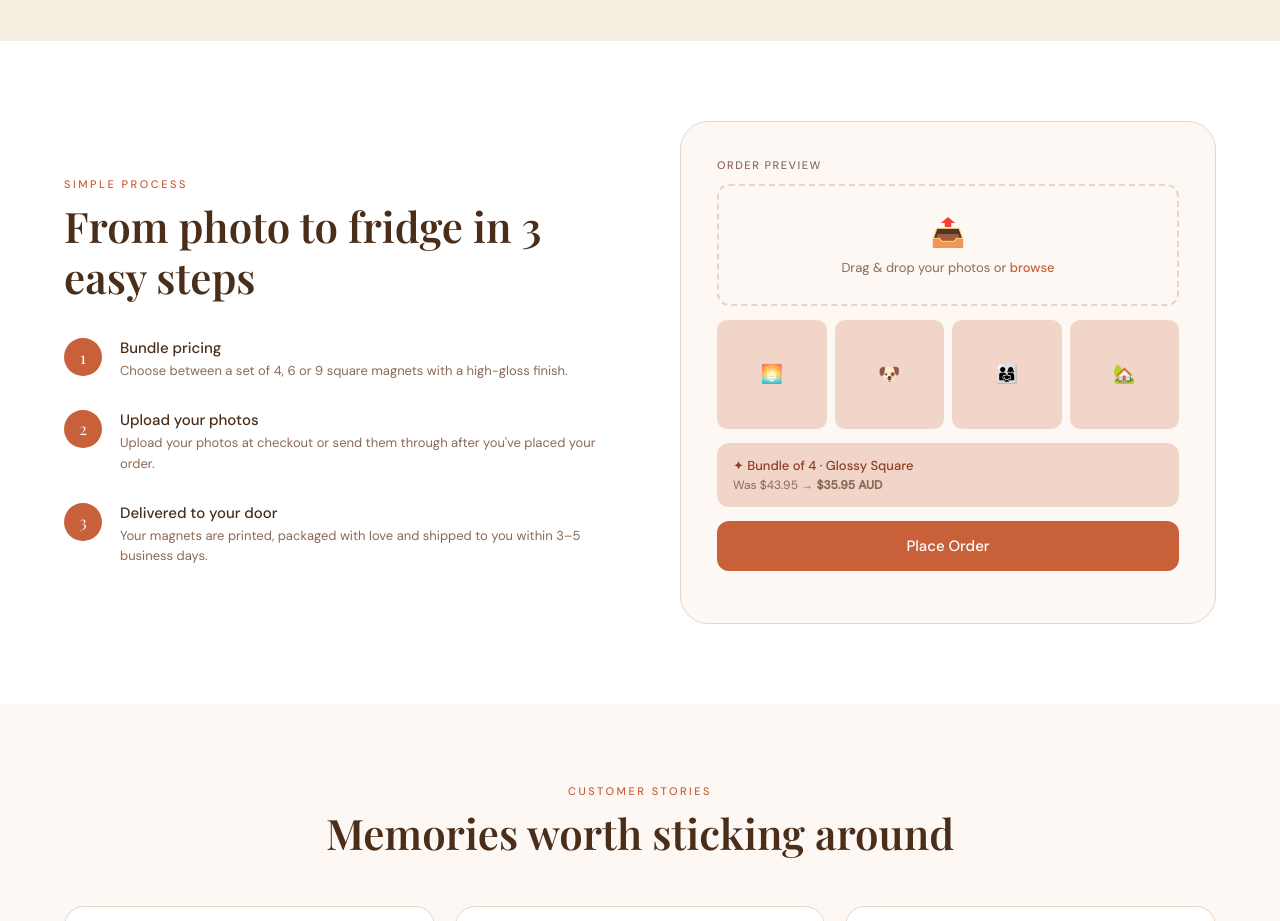
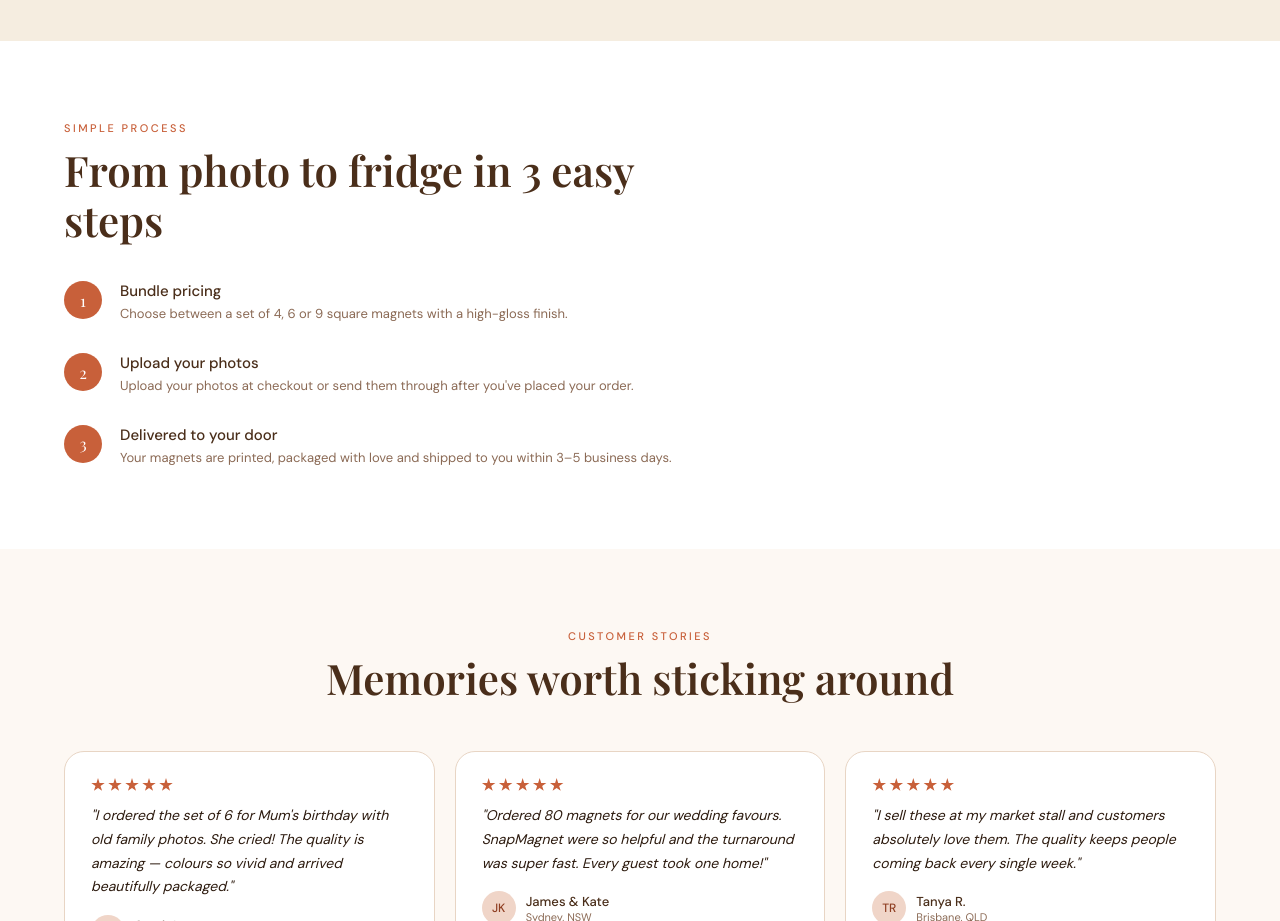
Before and after one commit to amila8bandara/snapmagnet, a plain HTML site: page index.html in a window 1280 px wide. Shown: the part 2700-3621 px from the top of the page. Drawn offline with nearby package versions, Linux system fonts and the light colour scheme; a web font is replaced by a local one.

Commit message:
Add files via upload

```diff
--- a/index.html
+++ b/index.html
@@ -160,7 +160,7 @@ nav{position:fixed;top:0;width:100%;background:rgba(253,248,243,0.97);backdrop-f
 /* HOW IT WORKS */
 .how{background:white;padding:80px 5%}
 .how-inner{max-width:1200px;margin:0 auto}
-.how-grid{display:grid;grid-template-columns:1fr 1fr;gap:80px;align-items:center}
+.how-grid{display:grid;grid-template-columns:1fr;gap:40px;align-items:center;max-width:650px}
 .steps{display:flex;flex-direction:column;gap:28px;margin-top:36px}
 .step{display:flex;gap:18px;align-items:flex-start}
 .step-num{width:38px;height:38px;border-radius:50%;background:var(--rust);color:white;font-family:'Playfair Display',serif;font-size:16px;display:flex;align-items:center;justify-content:center;flex-shrink:0}
@@ -517,24 +517,7 @@ footer{background:var(--brown);padding:56px 5% 28px}
           </div>
         </div>
       </div>
-      <div class="how-visual">
-        <p style="font-size:11px;font-weight:500;color:var(--muted);letter-spacing:1.5px;text-transform:uppercase;margin-bottom:12px">Order preview</p>
-        <div class="upload-demo">
-          <div style="font-size:28px">📤</div>
-          <p>Drag & drop your photos or <span style="color:var(--rust);font-weight:500">browse</span></p>
-        </div>
-        <div class="preview-thumbs">
-          <div class="prev-thumb">🌅</div>
-          <div class="prev-thumb">🐶</div>
-          <div class="prev-thumb">👨‍👩‍👧</div>
-          <div class="prev-thumb">🏡</div>
-        </div>
-        <div class="order-summary">
-          <p style="font-size:13px;font-weight:500;color:var(--rust-dark)">✦ Bundle of 4 · Glossy Square</p>
-          <p style="font-size:12px;color:var(--muted);margin-top:3px">Was $43.95 → <strong>$35.95 AUD</strong></p>
-        </div>
-        <button class="btn-buy-now" style="margin-top:14px;border-radius:12px" onclick="window.open('https://snapmagnet-3.myshopify.com/products/photo-magnet-bundle-set-of-4','_blank')">Place Order</button>
-      </div>
+
     </div>
   </div>
 </section>
```
